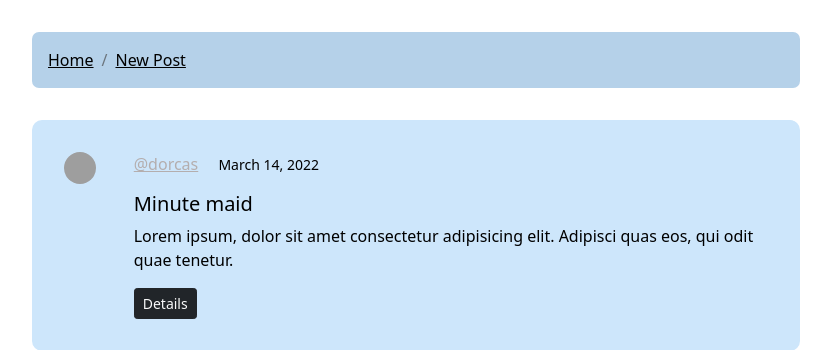
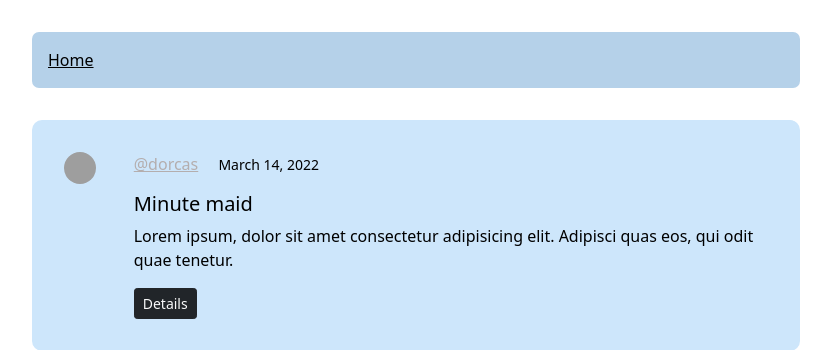
Before and after one commit to dachieng/blog, a Django app: page / in a window 1280 px wide. Shown: the part 80-430 px from the top of the page, without its empty margins (224-1055 px from the left). Run offline with Django 3.2, Linux system fonts and the light colour scheme; data comes from the database, SQL or seed files in the repository; both versions use the stored data as it was after the commit; some libraries are stand-ins or nearby versions; some web fonts are replaced; grey boxes are pictures that could not be loaded.

Commit message:
add route authentication

```diff
--- a/blogapp/templates/blogapp/home.html
+++ b/blogapp/templates/blogapp/home.html
@@ -7,7 +7,7 @@
 <nav aria-label="breadcrumb">
     <ol class="breadcrumb">
       <li class="breadcrumb-item"><a href="{% url 'blog:home' %}">Home</a></li>
-      <li class="breadcrumb-item"><a href="{% url 'blog:create' %}">New Post</a></li>
+     {% if user.is_authenticated %} <li class="breadcrumb-item"><a href="{% url 'blog:create' %}">New Post</a></li> {% endif %}
 
     </ol>
 </nav>
```
Also changed, not shown: db.sqlite3.
